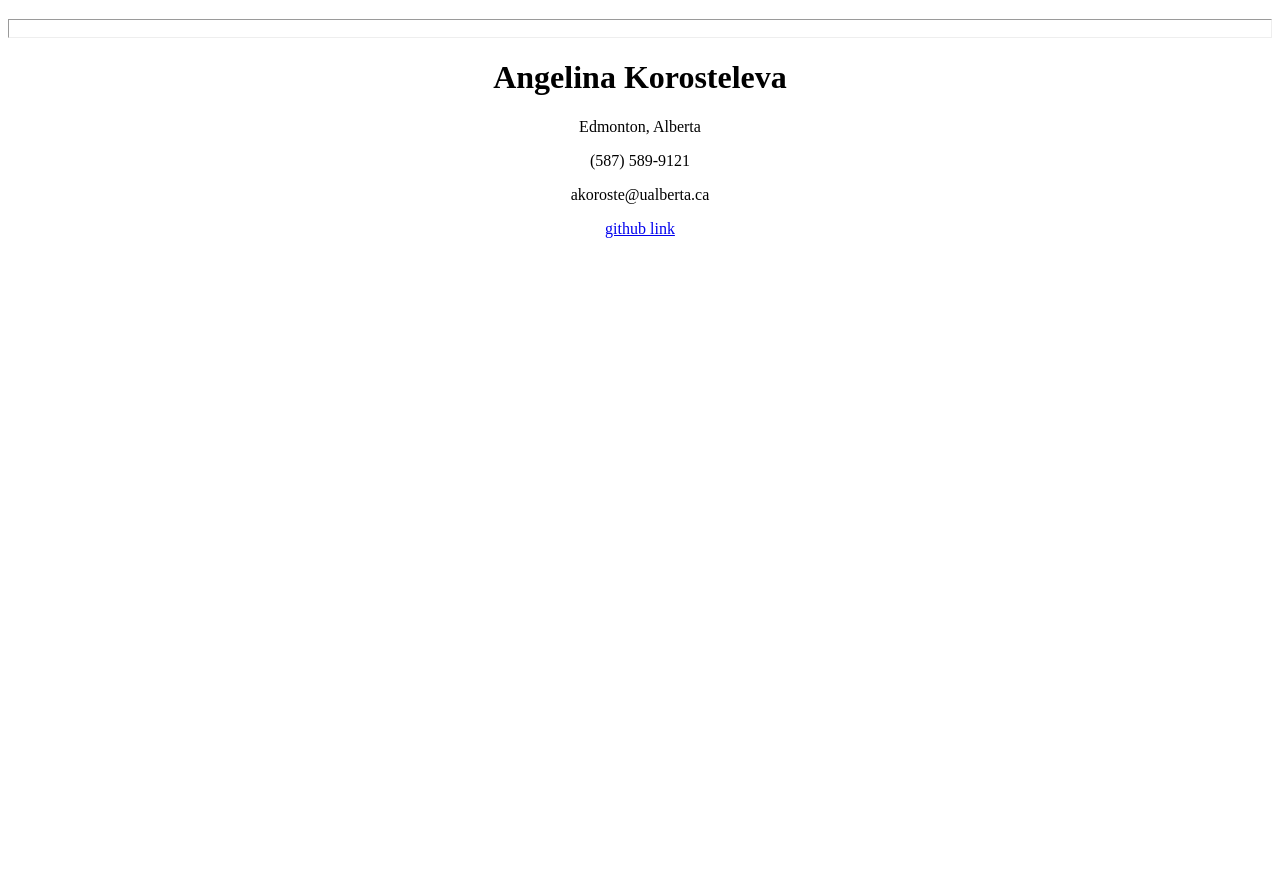
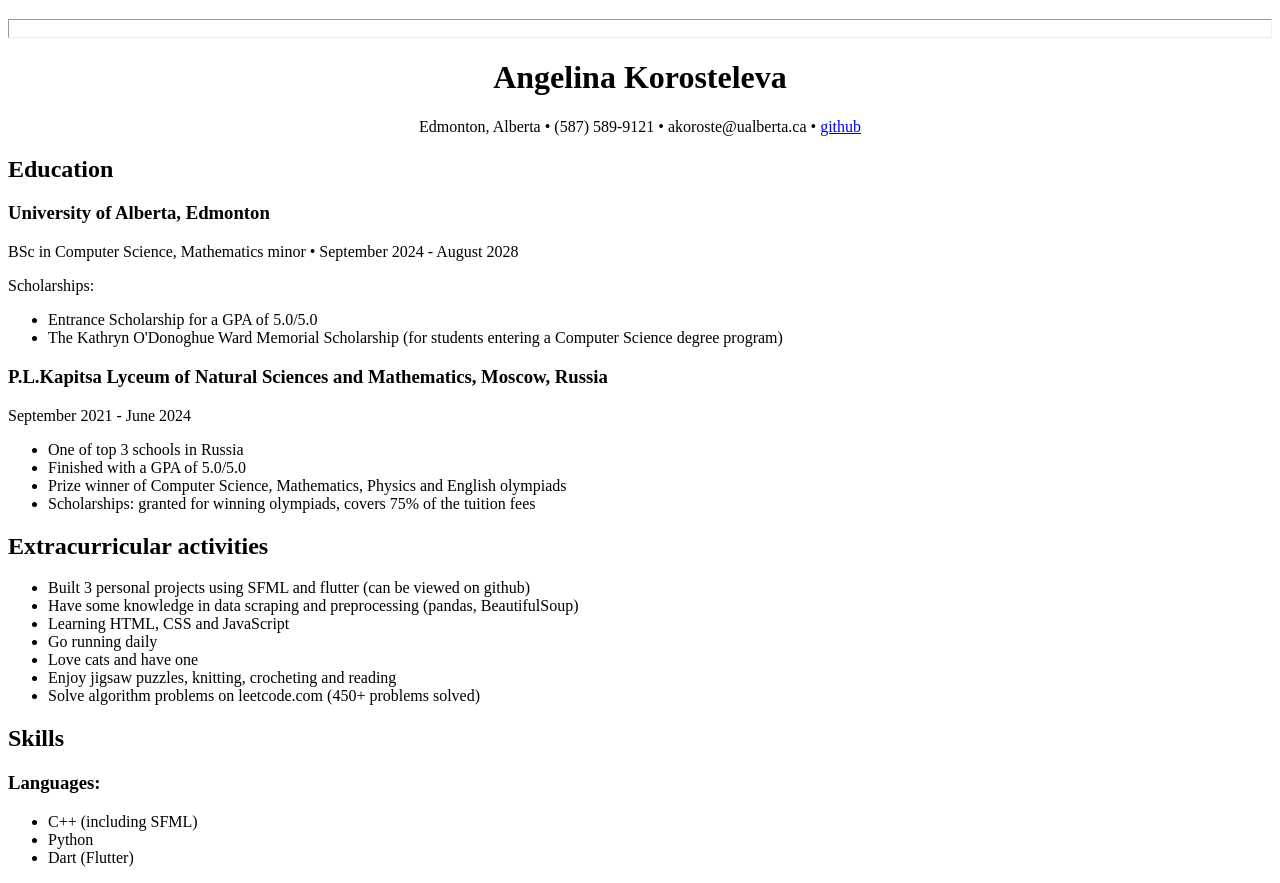
Before and after one commit to a-ngelina/resume-website, a plain HTML site: page index.html in a window 1280 px wide. Before the commit the page ends 800 px from the top, so only its background shows below. Drawn offline with Linux system fonts and the light colour scheme.

Commit message:
Update index.html

```diff
--- a/index.html
+++ b/index.html
@@ -14,11 +14,72 @@
     <center>
       <h1>Angelina Korosteleva</h1>
       <section>
-        <p>Edmonton, Alberta</p>
-        <p>(587) 589-9121</p>
-        <p>akoroste@ualberta.ca</p>
-        <a href = "github.com/a-ngelina">github link</a>
+        <div class="contactInfo">
+          <p>
+            Edmonton, Alberta
+            &bull; (587) 589-9121
+            &bull; akoroste@ualberta.ca
+            &bull; <a href = "github.com/a-ngelina">github</a>
+          </p>
+        </div>
       </section>
     </center>
+
+    <div class = "subheader"><h2>Education</h2></div>
+    <section>
+      <h3>University of Alberta, Edmonton</h3>
+      <div class = "additionalInfo">
+        BSc in Computer Science, Mathematics minor
+        &bull;  September 2024 - August 2028
+      </div>
+
+
+      <p>
+        Scholarships:
+        <ul>
+          <li>Entrance Scholarship for a GPA of 5.0/5.0</li>
+          <li>The Kathryn O'Donoghue Ward Memorial Scholarship (for students entering a Computer Science degree program)</li>
+        </ul>
+      </p>
+
+      <h3>P.L.Kapitsa Lyceum of Natural Sciences and Mathematics, Moscow, Russia</h3>
+      <div class = "additionalInfo">
+        September 2021 - June 2024
+      </div>
+
+      <p>
+        <ul>
+          <li>One of top 3 schools in Russia</li>
+          <li>Finished with a GPA of 5.0/5.0</li>
+          <li>Prize winner of Computer Science, Mathematics, Physics and English olympiads</li>
+          <li>Scholarships: granted for winning olympiads, covers 75% of the tuition fees</li>
+        </ul>
+      </p>
+    </section>
+
+    <div class = "subheader"><h2>Extracurricular activities</h2></div>
+    <section>
+      <ul>
+        <li>Built 3 personal projects using SFML and flutter (can be viewed on github)</li>
+        <li>Have some knowledge in data scraping and preprocessing (pandas, BeautifulSoup)</li>
+        <li>Learning HTML, CSS and JavaScript</li>
+        <li>Go running daily</li>
+        <li>Love cats and have one</li>
+        <li>Enjoy jigsaw puzzles, knitting, crocheting and reading</li>
+        <li>Solve algorithm problems on leetcode.com (450+ problems solved)</li>
+      </ul>
+    </section>
+
+    <div class = "subheader"><h2>Skills</h2></div>
+    <section>
+      <p>
+        <h3>Languages:</h3>
+        <ul>
+          <li>C++ (including SFML)</li>
+          <li>Python</li>
+          <li>Dart (Flutter)</li>
+        </ul>
+      </p>
+    </section>
   </body>
 </html>
```
